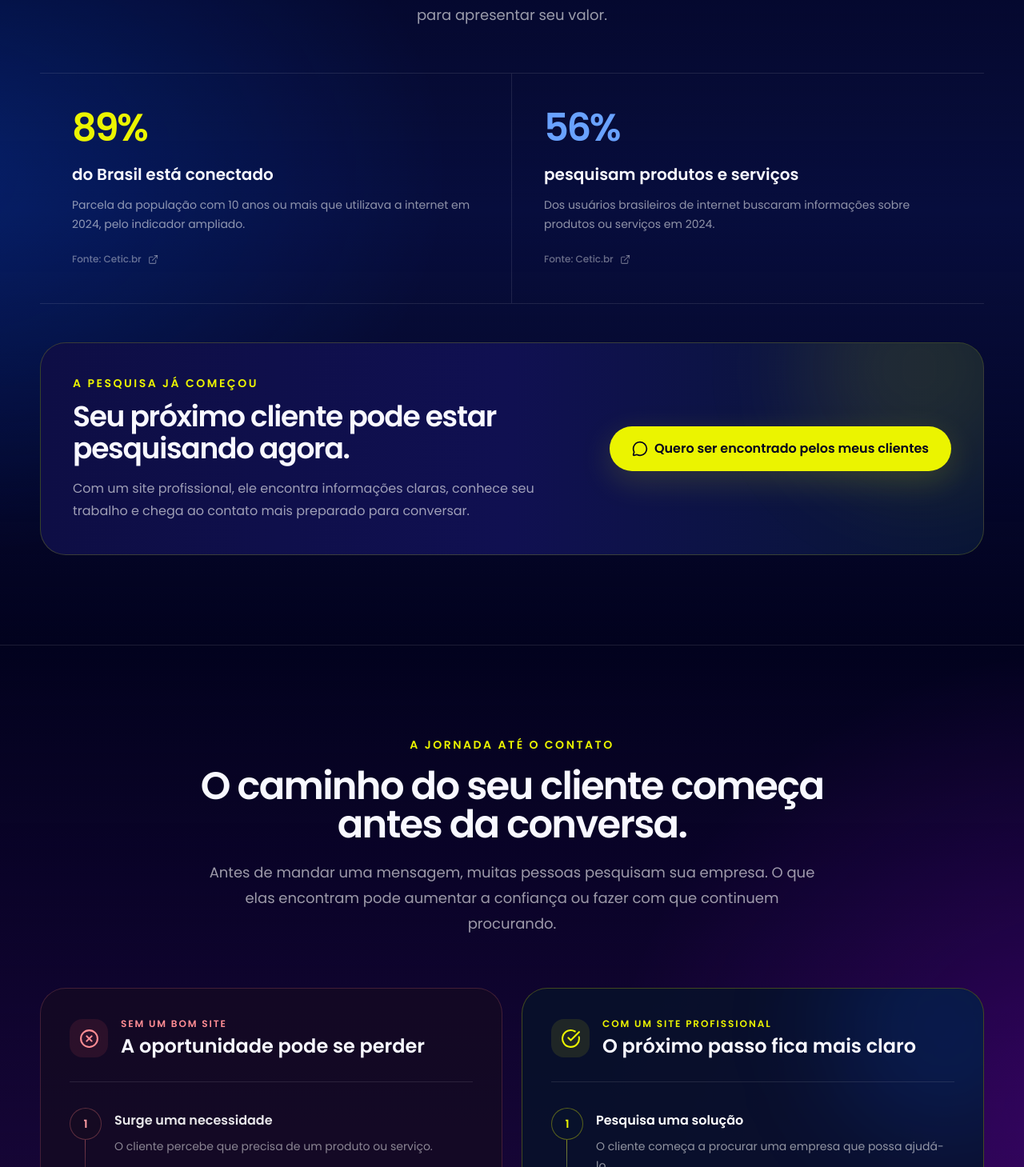
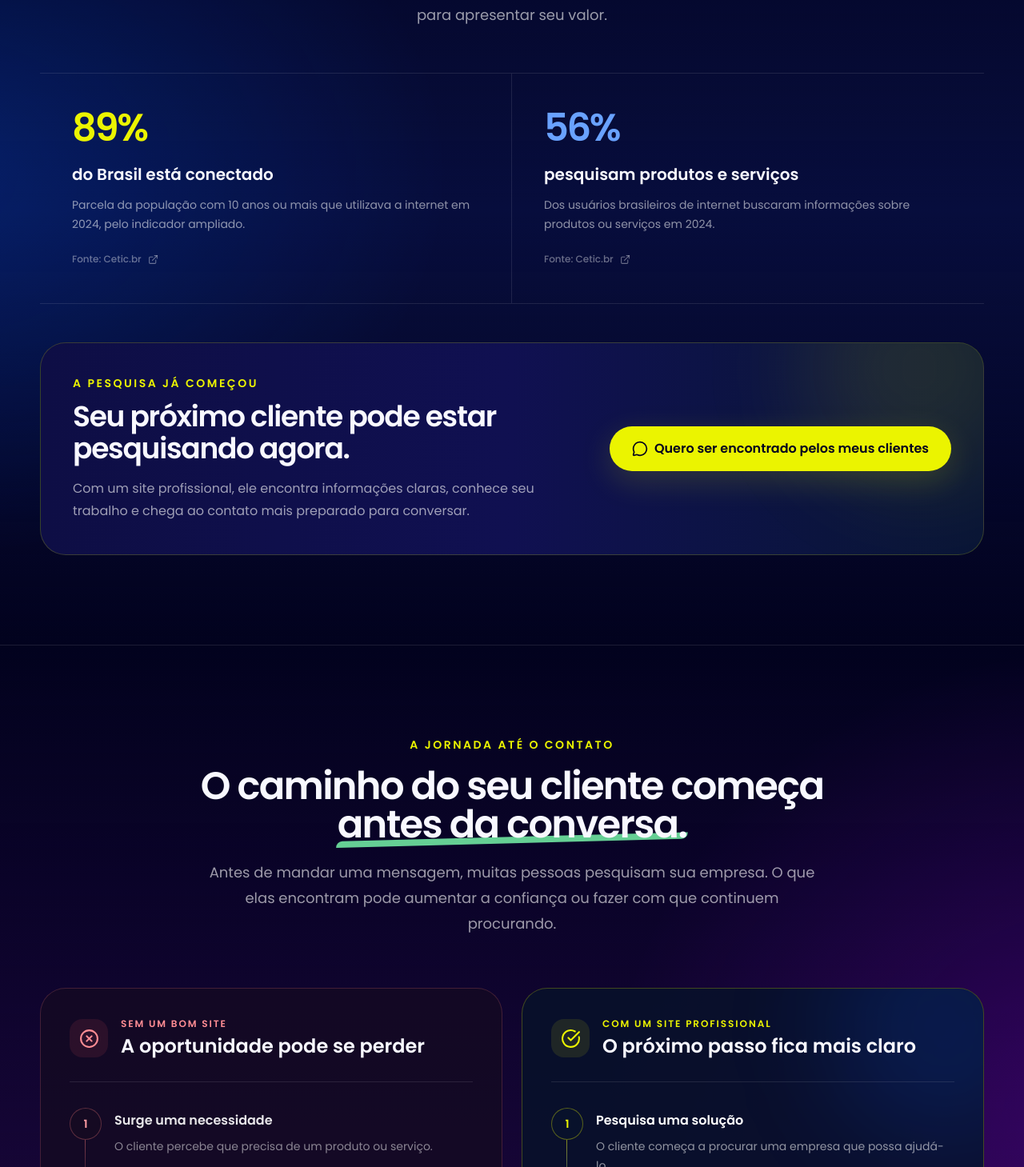
Before and after one commit to gabrielwanzeller/krakesystem, a Next.js app in the folder projetos/krake-digital/site/: page / in a window 1280 px wide. Shown: the part 1131-2590 px from the top of the page at 80% size. Built offline with nearby package versions, Linux system fonts and the light colour scheme.

Commit message:
Adiciona animações de rolagem ao site

```diff
--- a/projetos/krake-digital/site/src/app/globals.css
+++ b/projetos/krake-digital/site/src/app/globals.css
@@ -150,6 +150,80 @@ a {
   background-clip: text;
 }
 
+.marker {
+  position: relative;
+  display: inline-block;
+  isolation: isolate;
+}
+
+.marker-underline::after {
+  position: absolute;
+  right: -0.04em;
+  bottom: -0.09em;
+  left: -0.04em;
+  z-index: -1;
+  height: 0.16em;
+  content: "";
+  background: #70e6a1;
+  border-radius: 999px 45% 999px 38%;
+  opacity: 0.9;
+  transform: scaleX(0) rotate(-1.5deg);
+  transform-origin: left center;
+  transition: transform 780ms cubic-bezier(0.22, 1, 0.36, 1) 140ms;
+}
+
+.marker-circle::after {
+  position: absolute;
+  inset: -0.12em -0.2em -0.08em;
+  z-index: -1;
+  content: "";
+  border: 0.06em solid #70e6a1;
+  border-radius: 48% 54% 45% 52%;
+  opacity: 0;
+  transform: scale(0.72) rotate(-2deg);
+  transition: opacity 260ms ease, transform 760ms cubic-bezier(0.22, 1, 0.36, 1);
+}
+
+.marker-underline.is-visible::after {
+  transform: scaleX(1) rotate(-1.5deg);
+}
+
+.marker-circle.is-visible::after {
+  opacity: 0.9;
+  transform: scale(1) rotate(-2deg);
+}
+
+.typewriter {
+  position: relative;
+  display: inline-block;
+}
+
+.journey-step,
+.process-card {
+  opacity: 0;
+  transform: translateY(28px);
+  transition:
+    opacity 650ms ease,
+    transform 700ms cubic-bezier(0.22, 1, 0.36, 1);
+  transition-delay: calc(var(--step-index) * var(--reveal-step));
+}
+
+.journey-reveal.is-visible .journey-step,
+.process-reveal.is-visible .process-card {
+  opacity: 1;
+  transform: translateY(0);
+}
+
+.journey-step > span:first-child {
+  transform: scale(0.75);
+  transition: transform 500ms cubic-bezier(0.22, 1, 0.36, 1);
+  transition-delay: calc((var(--step-index) * var(--reveal-step)) + 180ms);
+}
+
+.journey-reveal.is-visible .journey-step > span:first-child {
+  transform: scale(1);
+}
+
 .grid-lines {
   background-image:
     linear-gradient(rgba(255, 255, 255, 0.035) 1px, transparent 1px),
@@ -202,4 +276,20 @@ a {
     animation-iteration-count: 1 !important;
     transition-duration: 0.01ms !important;
   }
+
+  .journey-step,
+  .process-card {
+    opacity: 1;
+    transform: none;
+  }
+
+  .marker-underline::after {
+    transform: scaleX(1) rotate(-1.5deg);
+  }
+
+  .marker-circle::after {
+    opacity: 0.9;
+    transform: scale(1) rotate(-2deg);
+  }
+
 }
--- a/projetos/krake-digital/site/src/app/page.tsx
+++ b/projetos/krake-digital/site/src/app/page.tsx
@@ -20,6 +20,7 @@ import {
 } from "lucide-react";
 import { buttonVariants } from "@/components/ui/button";
 import { ProjectShowcase } from "@/components/project-showcase";
+import { AnimatedNumber, Marker, RevealGroup, Typewriter } from "@/components/scroll-animations";
 import { cn } from "@/lib/utils";
 
 const whatsappUrl =
@@ -212,7 +213,7 @@ export default function Home() {
 
           <div className="mt-14 grid border-y border-white/10 md:grid-cols-2">
             <article className="py-9 md:border-r md:border-white/10 md:px-10 md:py-11">
-              <p className="text-5xl font-semibold tracking-[-0.05em] text-[#EBF400]">89%</p>
+              <p className="text-5xl font-semibold tracking-[-0.05em] text-[#EBF400]"><AnimatedNumber value={89} /></p>
               <h3 className="mt-5 text-xl font-semibold">do Brasil está conectado</h3>
               <p className="mt-3 text-sm leading-6 text-white/55">Parcela da população com 10 anos ou mais que utilizava a internet em 2024, pelo indicador ampliado.</p>
               <a className="mt-6 inline-flex items-center gap-2 text-xs font-medium text-white/40 transition hover:text-white/70" href="https://cetic.br/media/docs/publicacoes/2/pt-br/20251027170648/tic_domicilios_2024_livro_eletronico.pdf" target="_blank" rel="noreferrer">
@@ -221,7 +222,7 @@ export default function Home() {
             </article>
 
             <article className="border-t border-white/10 py-9 md:border-t-0 md:px-10 md:py-11">
-              <p className="text-5xl font-semibold tracking-[-0.05em] text-[#69a2ff]">56%</p>
+              <p className="text-5xl font-semibold tracking-[-0.05em] text-[#69a2ff]"><AnimatedNumber value={56} /></p>
               <h3 className="mt-5 text-xl font-semibold">pesquisam produtos e serviços</h3>
               <p className="mt-3 text-sm leading-6 text-white/55">Dos usuários brasileiros de internet buscaram informações sobre produtos ou serviços em 2024.</p>
               <a className="mt-6 inline-flex items-center gap-2 text-xs font-medium text-white/40 transition hover:text-white/70" href="https://cetic.br/media/docs/publicacoes/2/pt-br/20251027170648/tic_domicilios_2024_livro_eletronico.pdf" target="_blank" rel="noreferrer">
@@ -249,7 +250,7 @@ export default function Home() {
         <div className="container-site">
           <div className="mx-auto max-w-4xl text-center">
             <span className="text-sm font-semibold uppercase tracking-[0.18em] text-[#EBF400]">A jornada até o contato</span>
-            <h2 className="mt-4 text-4xl font-semibold tracking-[-0.035em] sm:text-5xl">O caminho do seu cliente começa antes da conversa.</h2>
+            <h2 className="mt-4 text-4xl font-semibold tracking-[-0.035em] sm:text-5xl">O caminho do seu cliente começa <Marker variant="underline">antes da conversa.</Marker></h2>
             <p className="mx-auto mt-5 max-w-3xl text-lg leading-8 text-white/60">
               Antes de mandar uma mensagem, muitas pessoas pesquisam sua empresa. O que elas encontram pode aumentar a confiança ou fazer com que continuem procurando.
             </p>
@@ -267,9 +268,10 @@ export default function Home() {
                 </div>
               </div>
 
-              <ol className="mt-8">
+              <RevealGroup className="journey-reveal mt-8">
+              <ol>
                 {journeyWithoutSite.map(([title, text], index) => (
-                  <li key={title} className="relative grid grid-cols-[40px_1fr] gap-4 pb-8 last:pb-0">
+                  <li key={title} className="journey-step relative grid grid-cols-[40px_1fr] gap-4 pb-8 last:pb-0" style={{ "--step-index": index } as React.CSSProperties}>
                     {index < journeyWithoutSite.length - 1 && (
                       <span className="absolute left-[19px] top-10 h-[calc(100%-24px)] w-px bg-gradient-to-b from-[#ff7d7d]/45 to-[#ff7d7d]/5" aria-hidden="true" />
                     )}
@@ -283,6 +285,7 @@ export default function Home() {
                   </li>
                 ))}
               </ol>
+              </RevealGroup>
             </article>
 
             <article className="relative overflow-hidden rounded-[32px] border border-[#EBF400]/25 bg-[#08112b]/90 p-7 sm:p-9">
@@ -297,9 +300,10 @@ export default function Home() {
                 </div>
               </div>
 
-              <ol className="relative mt-8">
+              <RevealGroup className="journey-reveal relative mt-8">
+              <ol>
                 {journeyWithSite.map(([title, text], index) => (
-                  <li key={title} className="relative grid grid-cols-[40px_1fr] gap-4 pb-8 last:pb-0">
+                  <li key={title} className="journey-step relative grid grid-cols-[40px_1fr] gap-4 pb-8 last:pb-0" style={{ "--step-index": index } as React.CSSProperties}>
                     {index < journeyWithSite.length - 1 && (
                       <span className="absolute left-[19px] top-10 h-[calc(100%-24px)] w-px bg-gradient-to-b from-[#EBF400]/55 to-[#005CFF]/15" aria-hidden="true" />
                     )}
@@ -313,6 +317,7 @@ export default function Home() {
                   </li>
                 ))}
               </ol>
+              </RevealGroup>
             </article>
           </div>
 
@@ -332,7 +337,7 @@ export default function Home() {
         <div className="container-site">
           <div className="max-w-3xl">
             <span className="text-sm font-semibold uppercase tracking-[0.18em] text-[#EBF400]">Soluções</span>
-            <h2 className="mt-4 text-4xl font-semibold tracking-[-0.035em] sm:text-5xl">A estrutura digital para sua empresa avançar.</h2>
+            <h2 className="mt-4 text-4xl font-semibold tracking-[-0.035em] sm:text-5xl">A estrutura digital para sua <Typewriter text="empresa avançar." /></h2>
             <p className="mt-5 text-lg leading-8 text-white/60">Começamos pelo que sua empresa realmente precisa e construímos uma solução clara, útil e preparada para evoluir.</p>
           </div>
 
@@ -375,15 +380,15 @@ export default function Home() {
         <div className="container-site">
           <div className="text-center">
             <span className="text-sm font-semibold uppercase tracking-[0.18em] text-[#EBF400]">Como funciona</span>
-            <h2 className="mx-auto mt-4 max-w-3xl text-4xl font-semibold tracking-[-0.035em] sm:text-5xl">Do primeiro contato ao site no ar.</h2>
+            <h2 className="mx-auto mt-4 max-w-3xl text-4xl font-semibold tracking-[-0.035em] sm:text-5xl">Do primeiro contato ao <Marker variant="underline">site no ar.</Marker></h2>
             <p className="mx-auto mt-5 max-w-2xl text-lg leading-8 text-white/60">Você acompanha cada etapa, entende o que está sendo feito e participa das decisões importantes.</p>
           </div>
 
           <div className="relative mt-16">
             <div className="absolute left-[12.5%] right-[12.5%] top-12 hidden h-px bg-gradient-to-r from-[#005CFF]/60 via-[#A700FF]/50 to-[#70e6a1]/30 lg:block" aria-hidden="true" />
-            <div className="relative grid gap-6 lg:grid-cols-4">
-              {process.map(({ number, title, text, delivery, icon: Icon, iconClass }) => (
-                <article key={number} className="glass relative rounded-3xl p-6 lg:p-7">
+            <RevealGroup className="process-reveal relative grid gap-6 lg:grid-cols-4">
+              {process.map(({ number, title, text, delivery, icon: Icon, iconClass }, index) => (
+                <article key={number} className="process-card glass relative rounded-3xl p-6 lg:p-7" style={{ "--step-index": index } as React.CSSProperties}>
                   <div className={cn("relative z-10 flex size-16 items-center justify-center rounded-2xl border shadow-xl shadow-black/20 lg:size-20 lg:rounded-[22px]", iconClass)}>
                     <Icon aria-hidden="true" size={28} className="lg:size-8" />
                     <span className="absolute -right-2 -top-2 flex size-7 items-center justify-center rounded-full border border-white/15 bg-[#02021E] text-[10px] font-semibold text-white/65 lg:size-8 lg:text-xs">{number}</span>
@@ -398,7 +403,7 @@ export default function Home() {
                   </div>
                 </article>
               ))}
-            </div>
+            </RevealGroup>
           </div>
 
           <div className="mt-12 flex flex-col items-center justify-between gap-6 text-center lg:flex-row lg:text-left">
--- /dev/null
+++ b/projetos/krake-digital/site/src/components/scroll-animations.tsx
@@ -0,0 +1,111 @@
+"use client";
+
+import { useEffect, useRef, useState, type CSSProperties, type ReactNode } from "react";
+
+function useInView<T extends HTMLElement>(threshold = 0.25) {
+  const ref = useRef<T>(null);
+  const [isVisible, setIsVisible] = useState(false);
+
+  useEffect(() => {
+    const element = ref.current;
+    if (!element) return;
+
+    const observer = new IntersectionObserver(
+      ([entry]) => {
+        if (entry.isIntersecting) {
+          setIsVisible(true);
+          observer.unobserve(element);
+        }
+      },
+      { threshold },
+    );
+
+    observer.observe(element);
+    return () => observer.disconnect();
+  }, [threshold]);
+
+  return { ref, isVisible };
+}
+
+export function AnimatedNumber({ value, suffix = "%" }: { value: number; suffix?: string }) {
+  const { ref, isVisible } = useInView<HTMLSpanElement>(0.65);
+  const [displayValue, setDisplayValue] = useState(0);
+
+  useEffect(() => {
+    if (!isVisible) return;
+    if (window.matchMedia("(prefers-reduced-motion: reduce)").matches) {
+      const frame = requestAnimationFrame(() => setDisplayValue(value));
+      return () => cancelAnimationFrame(frame);
+    }
+
+    const duration = 2200;
+    const start = performance.now();
+    let frame = 0;
+
+    const update = (now: number) => {
+      const progress = Math.min((now - start) / duration, 1);
+      const eased = 1 - Math.pow(1 - progress, 3);
+      setDisplayValue(Math.round(value * eased));
+      if (progress < 1) frame = requestAnimationFrame(update);
+    };
+
+    frame = requestAnimationFrame(update);
+    return () => cancelAnimationFrame(frame);
+  }, [isVisible, value]);
+
+  return (
+    <span ref={ref} aria-label={`${value}${suffix}`}>
+      <span aria-hidden="true">{displayValue}{suffix}</span>
+    </span>
+  );
+}
+
+export function Marker({ children, variant = "underline" }: { children: ReactNode; variant?: "underline" | "circle" }) {
+  const { ref, isVisible } = useInView<HTMLSpanElement>(0.75);
+
+  return (
+    <span ref={ref} className={`marker marker-${variant}${isVisible ? " is-visible" : ""}`}>
+      {children}
+    </span>
+  );
+}
+
+export function Typewriter({ text }: { text: string }) {
+  const { ref, isVisible } = useInView<HTMLSpanElement>(0.7);
+  const [characterCount, setCharacterCount] = useState(0);
+
+  useEffect(() => {
+    if (!isVisible) return;
+
+    if (window.matchMedia("(prefers-reduced-motion: reduce)").matches) {
+      const frame = requestAnimationFrame(() => setCharacterCount(text.length));
+      return () => cancelAnimationFrame(frame);
+    }
+
+    let currentCharacter = 0;
+    const interval = window.setInterval(() => {
+      currentCharacter += 1;
+      setCharacterCount(currentCharacter);
+      if (currentCharacter >= text.length) window.clearInterval(interval);
+    }, 95);
+
+    return () => window.clearInterval(interval);
+  }, [isVisible, text]);
+
+  return (
+    <span ref={ref} className="typewriter" aria-label={text}>
+      <span className="invisible" aria-hidden="true">{text}</span>
+      <span className="absolute inset-0" aria-hidden="true">{text.slice(0, characterCount)}</span>
+    </span>
+  );
+}
+
+export function RevealGroup({ children, className = "", delayStep = 130 }: { children: ReactNode; className?: string; delayStep?: number }) {
+  const { ref, isVisible } = useInView<HTMLDivElement>(0.18);
+
+  return (
+    <div ref={ref} className={`${className}${isVisible ? " is-visible" : ""}`} style={{ "--reveal-step": `${delayStep}ms` } as CSSProperties}>
+      {children}
+    </div>
+  );
+}
```
